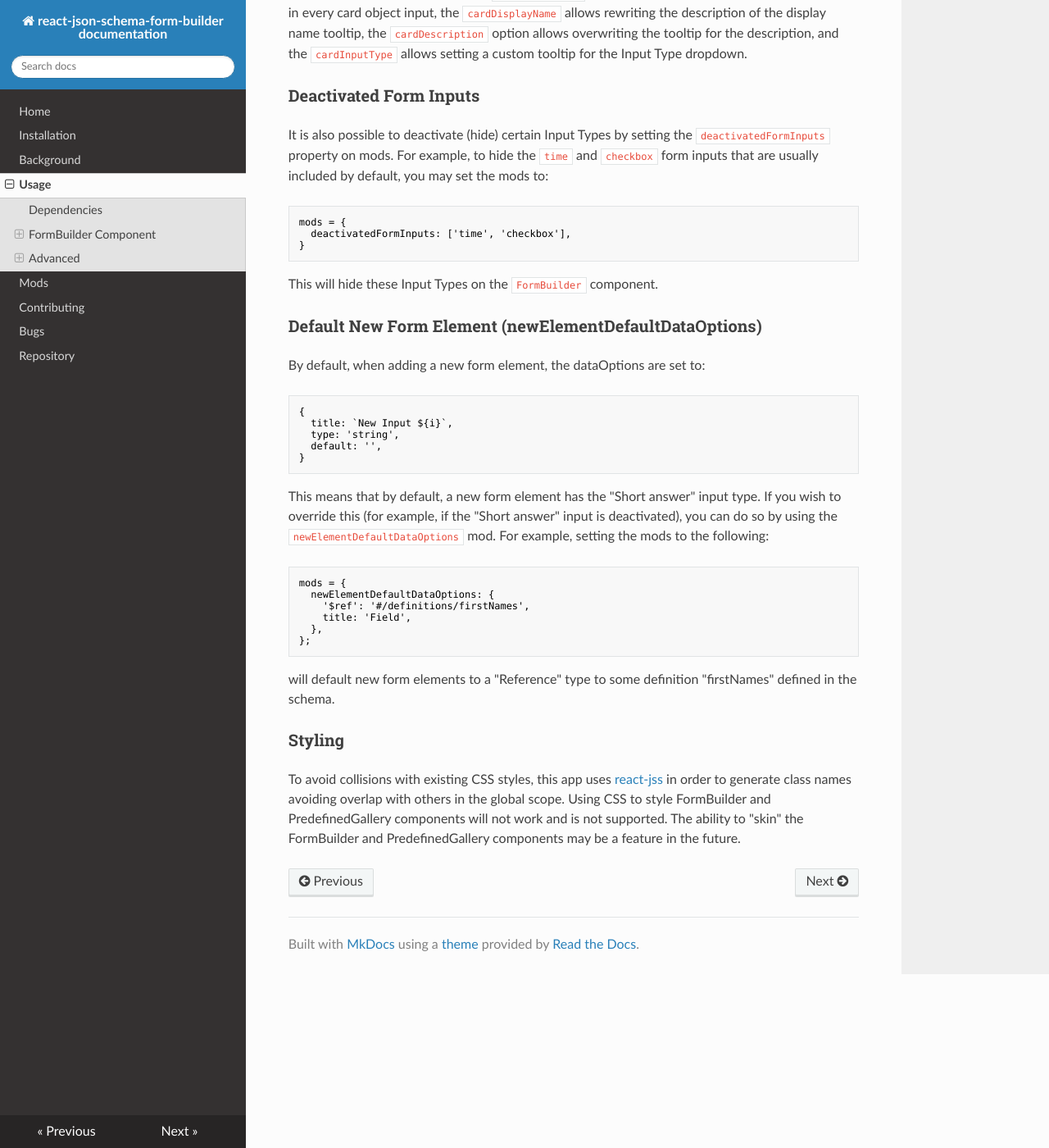
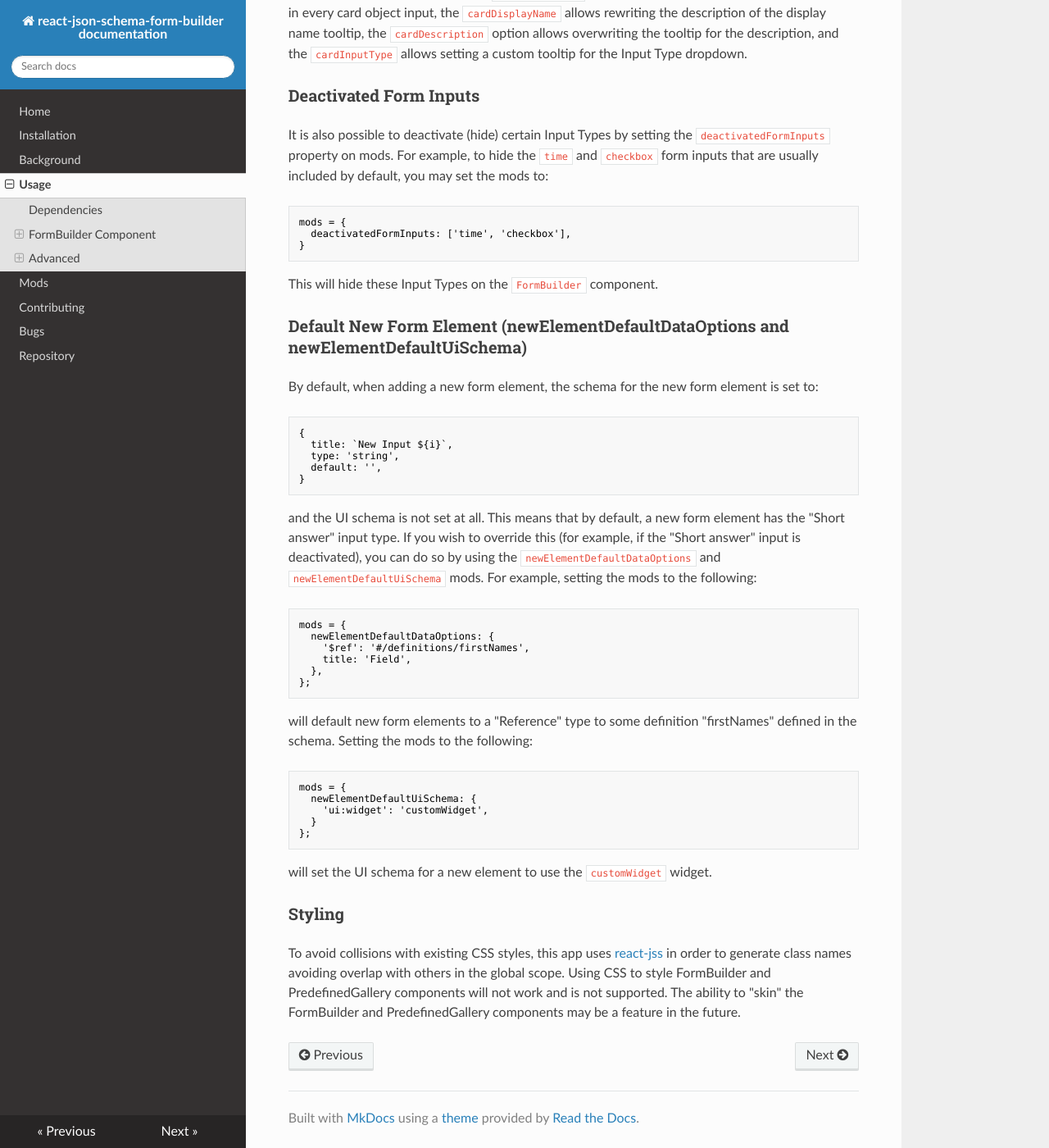
Before and after one commit to ginkgobioworks/react-json-schema-form-builder, an MkDocs documentation site: the page built from docs/Usage.md, in a window 1280 px wide and 1400 px high, scrolled down 4542 px. Shown: the whole window at 82% size. Built offline with MkDocs 1.6.1, drawn with Linux system fonts in a browser that asks for light colours; nearby versions of some CDN libraries.

Commit message:
Add newElementDefaultUiSchema mod

````diff
--- a/docs/Usage.md
+++ b/docs/Usage.md
@@ -271,9 +271,9 @@ mods = {
 
 This will hide these Input Types on the `FormBuilder` component.
 
-### Default New Form Element (newElementDefaultDataOptions)
+### Default New Form Element (newElementDefaultDataOptions and newElementDefaultUiSchema)
 
-By default, when adding a new form element, the dataOptions are set to:
+By default, when adding a new form element, the schema for the new form element is set to:
 
 ```react
 {
@@ -283,7 +283,7 @@ By default, when adding a new form element, the dataOptions are set to:
 }
 ```
 
-This means that by default, a new form element has the "Short answer" input type.  If you wish to override this (for example, if the "Short answer" input is deactivated), you can do so by using the `newElementDefaultDataOptions` mod.  For example, setting the mods to the following:
+and the UI schema is not set at all. This means that by default, a new form element has the "Short answer" input type.  If you wish to override this (for example, if the "Short answer" input is deactivated), you can do so by using the `newElementDefaultDataOptions` and `newElementDefaultUiSchema` mods.  For example, setting the mods to the following:
 
 ```react
 mods = {
@@ -294,7 +294,17 @@ mods = {
 };
 ```
 
-will default new form elements to a "Reference" type to some definition "firstNames" defined in the schema.
+will default new form elements to a "Reference" type to some definition "firstNames" defined in the schema. Setting the mods to the following:
+
+```react
+mods = {
+  newElementDefaultUiSchema: {
+    'ui:widget': 'customWidget',
+  }
+};
+```
+
+will set the UI schema for a new element to use the `customWidget` widget.
 
 ### Styling
 
````
Also changed, not shown: docs/Mods.md (+1 -0 lines), 3 other files.
